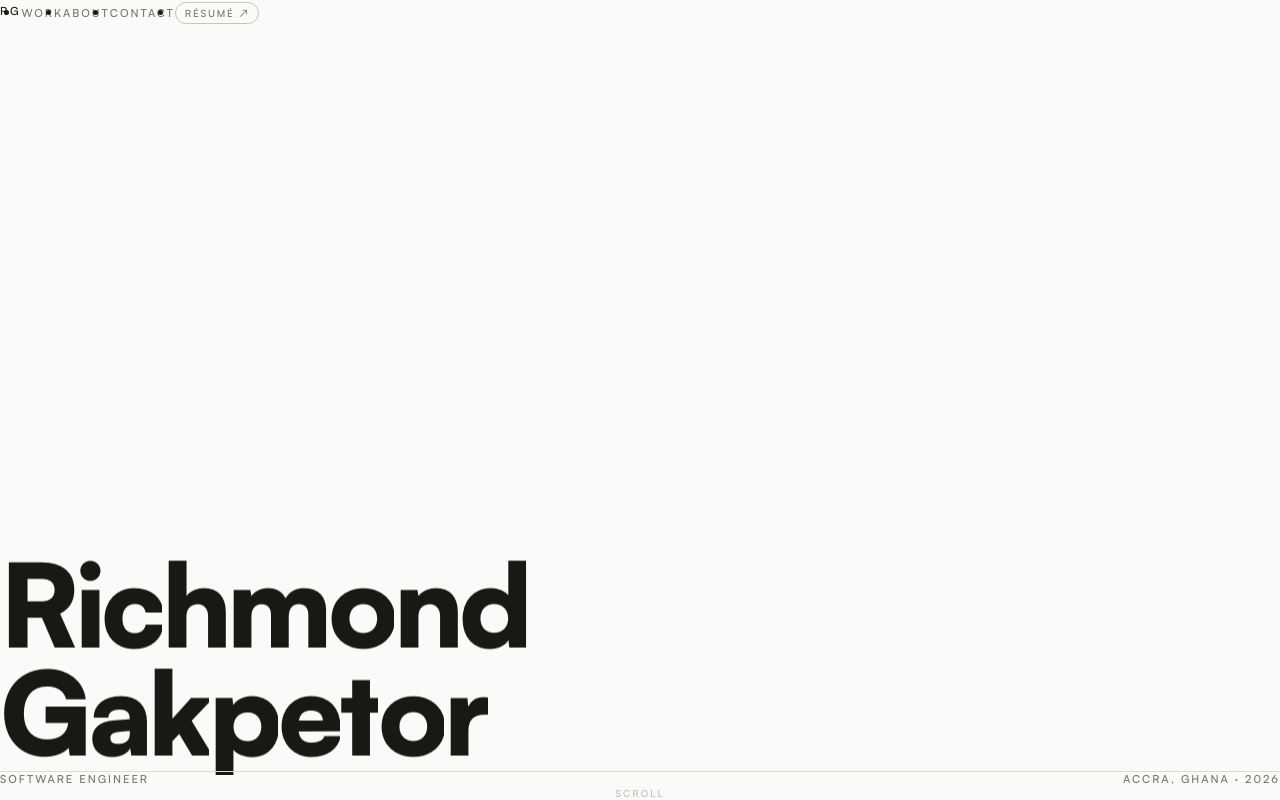
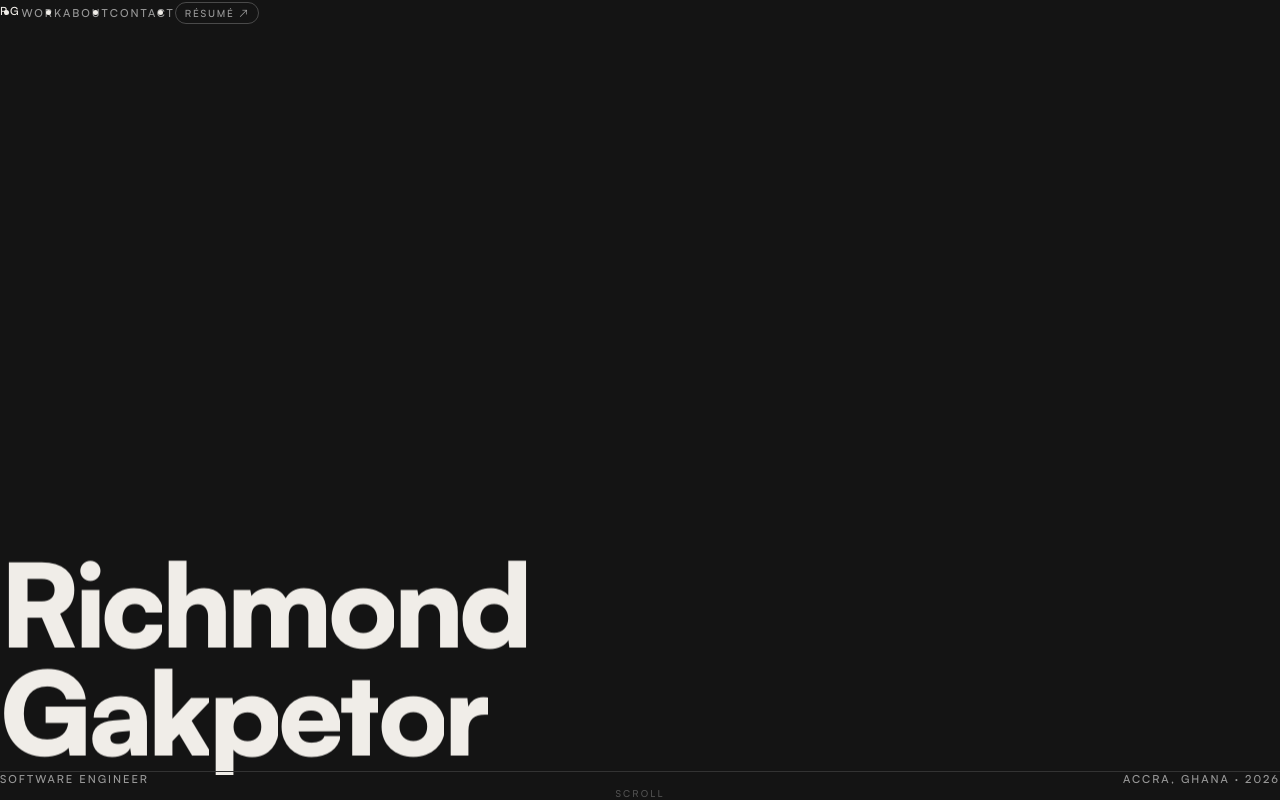
Before and after one commit to richmond-gakpetor/dev-richie, a Next.js app: page / in a window 1280 px wide. Shown: the top 800 px of the page. Built offline with nearby package versions, Linux system fonts and the light colour scheme.

Commit message:
revert to dark theme

```diff
--- a/src/app/globals.css
+++ b/src/app/globals.css
@@ -5,23 +5,23 @@
 /* ─── Design Tokens ─────────────────────────────────────────── */
 :root {
   /* Backgrounds */
-  --bg: #fafaf8;
-  --surface: #f3f2ee;
-  --card: #eceae4;
+  --bg: #141414;
+  --surface: #1e1e1e;
+  --card: #272727;
 
   /* Borders */
-  --border: #dedbd4;
-  --border-hover: #c8c4bc;
+  --border: #333333;
+  --border-hover: #4a4a4a;
 
   /* Text */
-  --text: #1a1814;
-  --text-muted: #7a756e;
-  --text-dim: #c8c4bc;
+  --text: #f0ede8;
+  --text-muted: #999999;
+  --text-dim: #333333;
 
-  /* Accent — deepened steel blue for light bg */
-  --accent: #1a8fc1;
-  --accent-muted: rgba(26, 143, 193, 0.08);
-  --accent-border: rgba(26, 143, 193, 0.22);
+  /* Accent — vivid steel blue */
+  --accent: #5bb8e8;
+  --accent-muted: rgba(91, 184, 232, 0.08);
+  --accent-border: rgba(91, 184, 232, 0.22);
 }
 
 /* ─── Base ──────────────────────────────────────────────────── */
--- a/src/components/Cursor.tsx
+++ b/src/components/Cursor.tsx
@@ -43,7 +43,7 @@ export default function Cursor() {
       gsap.to(ring, {
         scale: 1,
         opacity: 1,
-        borderColor: "rgba(26,24,20,0.2)",
+        borderColor: "rgba(240,237,232,0.3)",
         duration: 0.3,
         ease: "power2.out",
       });
@@ -78,7 +78,7 @@ export default function Cursor() {
         ref={ringRef}
         aria-hidden="true"
         className="fixed top-0 left-0 z-[9998] w-9 h-9 rounded-full pointer-events-none border"
-        style={{ borderColor: "rgba(26,24,20,0.2)" }}
+        style={{ borderColor: "rgba(240,237,232,0.3)" }}
       />
     </>
   );
--- a/src/components/Hero.tsx
+++ b/src/components/Hero.tsx
@@ -108,7 +108,7 @@ export default function Hero() {
         className="absolute inset-0 pointer-events-none select-none"
         style={{
           backgroundImage:
-            "radial-gradient(circle, rgba(26,143,193,0.13) 1px, transparent 1px)",
+            "radial-gradient(circle, rgba(123,175,199,0.09) 1px, transparent 1px)",
           backgroundSize: "38px 38px",
           // Fade the grid out towards the bottom so it doesn't compete with text
           maskImage:
@@ -124,7 +124,7 @@ export default function Hero() {
         className="absolute inset-0 pointer-events-none"
         style={{
           background:
-            "radial-gradient(ellipse 120% 100% at 50% 100%, #fafaf8 0%, transparent 65%)",
+            "radial-gradient(ellipse 120% 100% at 50% 100%, #090909 0%, transparent 65%)",
         }}
       />
 
--- a/src/components/MeetMeModal.tsx
+++ b/src/components/MeetMeModal.tsx
@@ -112,7 +112,7 @@ export default function MeetMeModal() {
         onMouseEnter={(e) => {
           e.currentTarget.style.borderColor = "var(--accent)";
           e.currentTarget.style.color = "var(--text)";
-          e.currentTarget.style.background = "rgba(26,143,193,0.07)";
+          e.currentTarget.style.background = "rgba(123,175,199,0.07)";
         }}
         onMouseLeave={(e) => {
           e.currentTarget.style.borderColor = "var(--border-hover)";
@@ -125,7 +125,7 @@ export default function MeetMeModal() {
           className="flex items-center justify-center w-[18px] h-[18px] rounded-full flex-shrink-0"
           style={{
             background: "var(--accent)",
-            color: "#ffffff",
+            color: "#090909",
             fontSize: "0.42rem",
             paddingLeft: "1px", // optical centering of play triangle
           }}
@@ -145,7 +145,7 @@ export default function MeetMeModal() {
         className="fixed inset-0 z-[200] items-center justify-center p-6 lg:p-16"
         style={{
           display: "none",
-          background: "rgba(250,250,248,0.96)",
+          background: "rgba(9,9,9,0.94)",
           backdropFilter: "blur(24px)",
           WebkitBackdropFilter: "blur(24px)",
         }}
@@ -204,7 +204,7 @@ export default function MeetMeModal() {
               background: "#000",
               border: "1px solid var(--border)",
               boxShadow:
-                "0 24px 60px rgba(0,0,0,0.12), 0 0 0 1px rgba(26,143,193,0.08)",
+                "0 40px 80px rgba(0,0,0,0.75), 0 0 0 1px rgba(123,175,199,0.05)",
             }}
           >
             <iframe
@@ -222,7 +222,7 @@ export default function MeetMeModal() {
               className="absolute inset-0 pointer-events-none"
               style={{
                 background:
-                  "radial-gradient(ellipse 100% 100% at 50% 50%, transparent 55%, rgba(250,250,248,0.35) 100%)",
+                  "radial-gradient(ellipse 100% 100% at 50% 50%, transparent 55%, rgba(9,9,9,0.4) 100%)",
               }}
             />
           </div>
--- a/src/components/Navbar.tsx
+++ b/src/components/Navbar.tsx
@@ -48,7 +48,7 @@ export default function Navbar() {
       style={{
         opacity: 0, // GSAP will override
         transition: "background 0.4s ease, border-color 0.4s ease",
-        background: scrolled ? "rgba(250,250,248,0.88)" : "transparent",
+        background: scrolled ? "rgba(9,9,9,0.75)" : "transparent",
         backdropFilter: scrolled ? "blur(12px)" : "none",
         WebkitBackdropFilter: scrolled ? "blur(12px)" : "none",
         borderBottom: scrolled
--- a/src/components/Work.tsx
+++ b/src/components/Work.tsx
@@ -223,8 +223,7 @@ export default function Work() {
         const track = trackRef.current!;
         const cards = cardsRef.current!;
 
-        // Give cards the computed desktop size before measuring
-        // (they get their width from the CSS class applied on lg)
+        // Apply desktop sizes synchronously so measurements are correct
         const cardEls = cards.querySelectorAll<HTMLElement>(".work-card");
         cardEls.forEach((c) => {
           c.style.width  = "clamp(440px, 33vw, 540px)";
@@ -233,20 +232,19 @@ export default function Work() {
           c.style.minHeight = "460px";
         });
 
-        // Slight delay so layout is flushed
-        requestAnimationFrame(() => {
-          const overflow = cards.scrollWidth - track.offsetWidth;
-
         gsap.to(cards, {
-            x: -overflow,
+          // Function value so it re-evaluates correctly on every refresh/resize
+          x: () => -(cards.scrollWidth - track.offsetWidth),
           ease: "none",
           scrollTrigger: {
             trigger: track,
             start: "top top",
             end: () => `+=${cards.scrollWidth - track.offsetWidth}`,
-              scrub: 1,
+            // scrub: true ties directly to Lenis' already-smoothed scroll position,
+            // avoiding the double-smoothing that scrub: 1 caused.
+            scrub: true,
             pin: true,
-              anticipatePin: 1,
+            // anticipatePin was causing a jump fighting against Lenis interpolation
             invalidateOnRefresh: true,
             onUpdate: (self) => {
               if (progressRef.current) {
@@ -254,7 +252,6 @@ export default function Work() {
               }
             },
           },
-          });
         });
 
         return () => {
```
Lines whose indentation alone changed are shown as unchanged.
